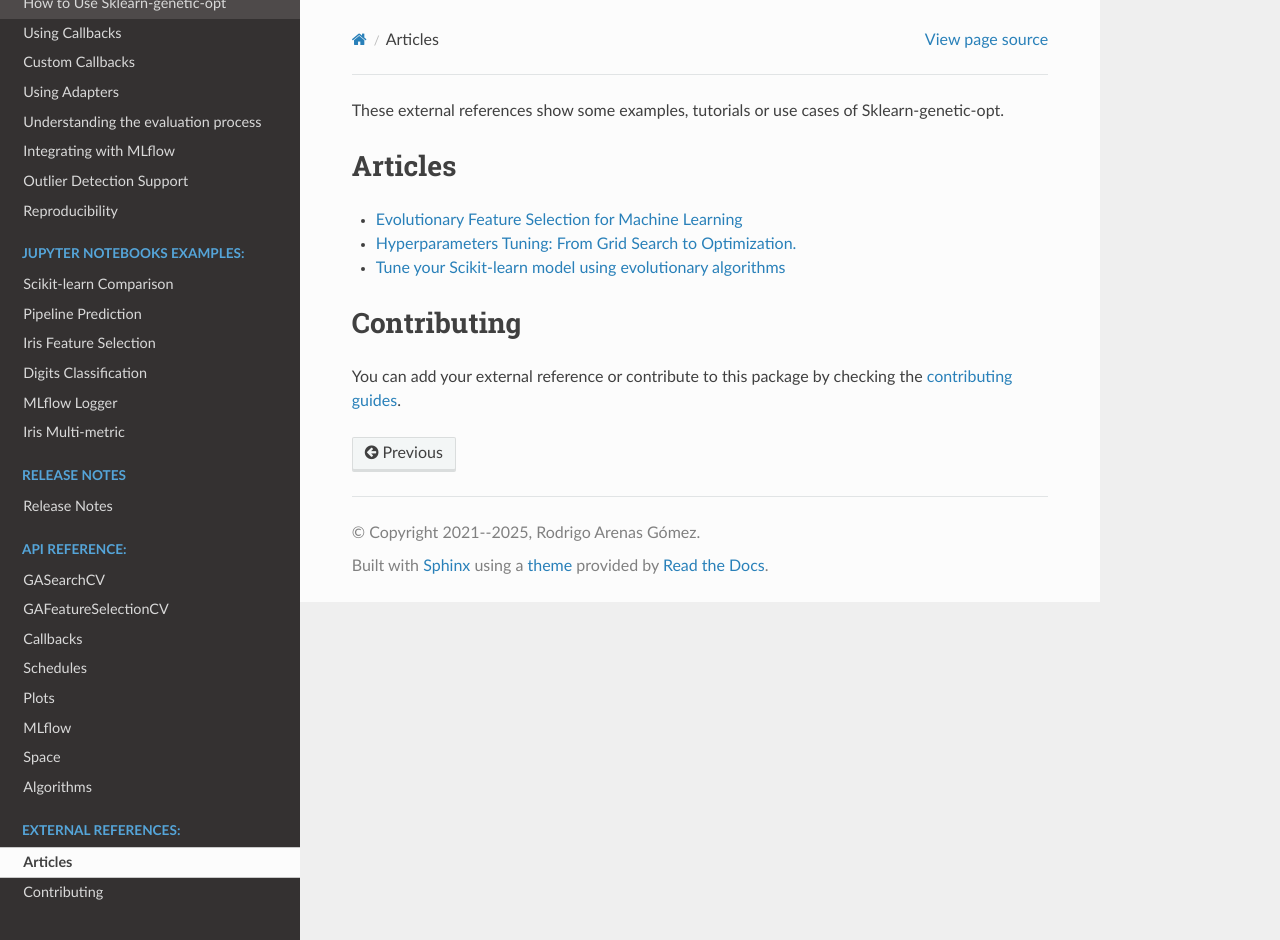
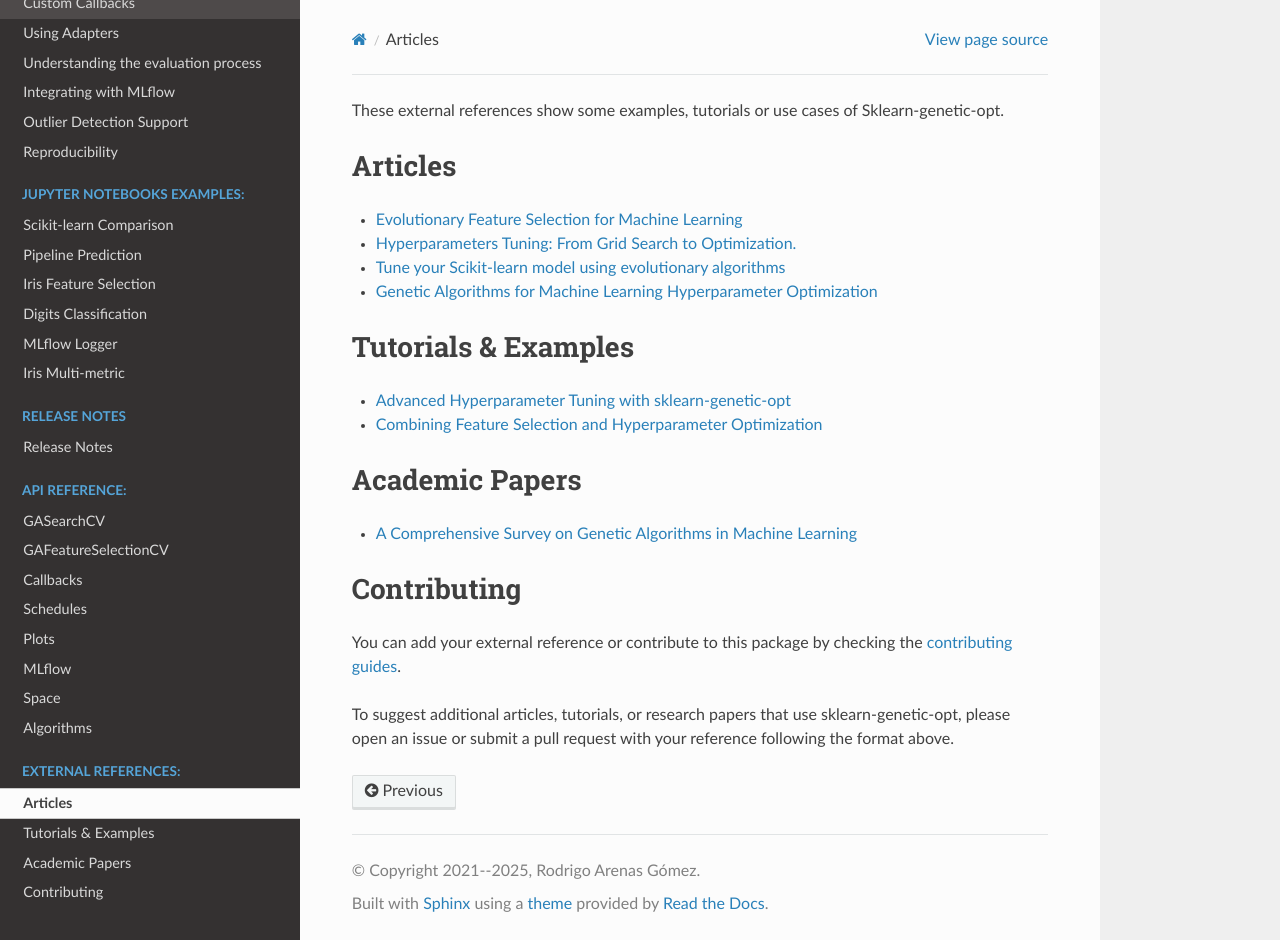
Before and after one commit to rodrigo-arenas/Sklearn-genetic-opt, a Sphinx documentation site: the page built from docs/external_references.rst, in a window 1280 px wide and 940 px high. Built offline with Sphinx 7.4.7 and the Read the Docs theme 3.1.0, drawn with Linux system fonts in a browser that asks for light colours.

Commit message:
docs: enhance external references and improve organizationdocs: enhance external references with new articles and better organizationdocs: enhance external references with new articles and better organizationUpdate external_references.rst
- Added new article reference for genetic algorithms in ML hyperparameter optimization
- Organized references into categories: Articles, Tutorials & Examples, Academic Papers
- Enhanced contributing section with clearer instructions for adding new references
- Fixes organization and makes the external references more comprehensive

Related to issue #101

```diff
--- a/docs/external_references.rst
+++ b/docs/external_references.rst
@@ -3,14 +3,24 @@ of Sklearn-genetic-opt.
 
 Articles
 ========
+* `Evolutionary Feature Selection for Machine Learning <https://towardsdatascience.com/evolutionary-feature-selection-for-machine-learning-8b2d4be21ec0>`_
+* `Hyperparameters Tuning: From Grid Search to Optimization. <https://towardsdatascience.com/hyperparameters-tuning-from-grid-search-to-optimization-a09853f4e1b6>`_
+* `Tune your Scikit-learn model using evolutionary algorithms <https://medium.com/mlearning-ai/tune-your-scikit-learn-model-using-evolutionary-algorithms-30538248ac16>`_
+* `Genetic Algorithms for Machine Learning Hyperparameter Optimization <https://machinelearningmastery.com/genetic-algorithm-for-feature-selection-in-machine-learning/>`_
 
-* `Evolutionary Feature Selection for Machine Learning <https://towardsdatascience.com/evolutionary-feature-selection-for-machine-learning-7f61af2a8c12>`_
-* `Hyperparameters Tuning: From Grid Search to Optimization. <https://towardsdatascience.com/hyperparameters-tuning-from-grid-search-to-optimization-a09853e4e9b8#542d-6748243ca9d4>`_
-* `Tune your Scikit-learn model using evolutionary algorithms <https://medium.com/mlearning-ai/tune-your-scikit-learn-model-using-evolutionary-algorithms-30538248ac16>`_
+Tutorials & Examples
+====================
+* `Advanced Hyperparameter Tuning with sklearn-genetic-opt <https://github.com/rodrigo-arenas/sklearn-genetic-opt/tree/master/examples>`_
+* `Combining Feature Selection and Hyperparameter Optimization <https://scikit-learn.org/stable/modules/feature_selection.html>`_
 
+Academic Papers
+===============
+* `A Comprehensive Survey on Genetic Algorithms in Machine Learning <https://www.mdpi.com/2227-9709/9/2/45>`_
 
 Contributing
 ============
-
 You can add your external reference or contribute to this package by checking the
 `contributing guides <https://github.com/rodrigo-arenas/Sklearn-genetic-opt/blob/master/CONTRIBUTING.md>`_.
+
+To suggest additional articles, tutorials, or research papers that use sklearn-genetic-opt,
+please open an issue or submit a pull request with your reference following the format above.
```
